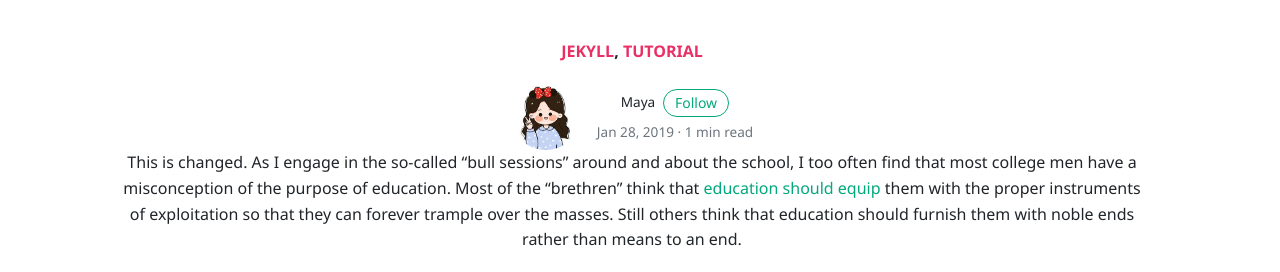
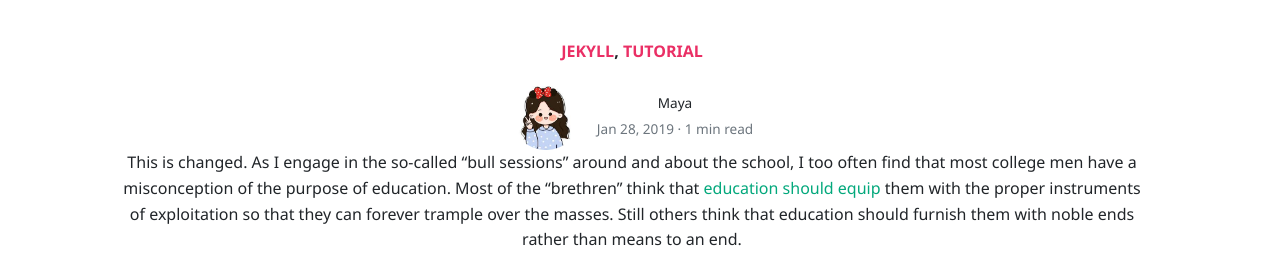
Before and after one commit to ikheinaaa/tess, a Jekyll site: the page built from _posts/2019-01-28-we-all-wait-for-summer.md, in a window 1280 px wide and 900 px high, scrolled down 691 px. Shown: the part 167-439 px from the top of the window. Built offline with Jekyll 4.4.1, drawn with Linux system fonts in a browser that asks for light colours; nearby versions of some CDN libraries; comment, search, counter and statistics services are not loaded.

Commit message:
Update post.html

```diff
--- a/_layouts/post.html
+++ b/_layouts/post.html
@@ -3,11 +3,14 @@ layout: default
 ---
 {% assign author = site.authors[page.author] %}
 <div class="container">
+  <!-- Jumbotron -->
   <div class="jumbotron jumbotron-fluid mb-3 pl-0 pt-0 pb-0 bg-white position-relative">
     <div class="h-100 tofront text-center">
       {% if page.image %}
         <div class="mb-4">
-            <img class="rounded img-fluid auto-resize" src="{% if page.image contains "://" %}{{ page.image }}{% else %}{{ site.baseurl }}/{{ page.image }}{% endif %}" alt="{{ page.title }}">
+          <img class="rounded img-fluid auto-resize"
+               src="{% if page.image contains '://' %}{{ page.image }}{% else %}{{ site.baseurl }}/{{ page.image }}{% endif %}"
+               alt="{{ page.title }}">
         </div>
       {% endif %}
       <h1 class="display-4 mb-4 article-headline">{{ page.title }}</h1>
@@ -23,7 +26,11 @@ layout: default
           {% if author.avatar %}
             <img class="rounded-circle" src="{{site.baseurl}}/{{author.avatar}}" alt="{{author.name}}" width="70"/>
           {% endif %}
-                <small class="ml-3"> {{ author.name }} <span><a target="_blank" href="{{ author.twitter }}" class="btn btn-outline-success btn-sm btn-round ml-1">Follow</a></span>
+          <small class="ml-3">
+            {{ author.name }}
+            {% if author.twitter %}
+              <span><a target="_blank" href="{{ author.twitter }}" class="btn btn-outline-success btn-sm btn-round ml-1">Follow</a></span>
+            {% endif %}
             <span class="text-muted d-block mt-1">{{ page.date | date: '%b %d, %Y' }} · {% include meta-read-time.html %}</span>
           </small>
         </div>
@@ -32,17 +39,12 @@ layout: default
     </div>
   </div>
 
-
+  <!-- Share Section -->
   <div class="container-lg pt-4 pb-4">
     <div class="row justify-content-center">
-
-
-        <!-- Share -->
       <div class="col-lg-2 pr-4 mb-4 col-md-12">
         <div class="sticky-top sticky-top-offset text-center">
-				<div class="text-muted">
-					Share this
-				</div>
+          <div class="text-muted">Share this</div>
           <div class="share d-inline-block">
             <!-- AddToAny BEGIN -->
             <div class="a2a_kit a2a_kit_size_32 a2a_default_style">
@@ -56,10 +58,8 @@ layout: default
         </div>
       </div>
 
-
+      <!-- Article Content -->
       <div class="col-md-12 col-lg-8">
-
-            <!-- Article -->
         {% include adsens.html %}
         <article class="article-post">
           {{ content }}
@@ -83,23 +83,16 @@ layout: default
                 Get the latest news right in your inbox. We never spam!
               </div>
               <div class="col-md-6">
-						<div class="row">
                 <form action="{{site.mailchimp-list}}" method="post" name="mc-embedded-subscribe-form" class="wj-contact-form validate w-100" target="_blank" novalidate>
                   <div class="mc-field-group">
-
                     <input type="email" placeholder="Enter e-mail address" name="EMAIL" class="required email form-control w-100" id="mce-EMAIL" autocomplete="on" required>
-
-
                     <button type="submit" value="Subscribe" name="subscribe" class="heart btn btn-success btn-block w-100 mt-2">Subscribe</button>
-
                   </div>
                 </form>
               </div>
             </div>
           </div>
-			</div>
         {% endif %}
-
 
         <!-- Author Box -->
         {% if page.author %}
@@ -110,7 +103,11 @@ layout: default
               {% endif %}
             </div>
             <div class="col-md-10">
-                        <h5 class="font-weight-bold">Written by {{ author.name }} {% if author.twitter %}<span><a target="_blank" href="{{ author.twitter }}" class="btn btn-outline-success btn-sm btn-round ml-2">Follow</a></span>{% endif %}</h5>
+              <h5 class="font-weight-bold">Written by {{ author.name }}
+                {% if author.twitter %}
+                  <span><a target="_blank" href="{{ author.twitter }}" class="btn btn-outline-success btn-sm btn-round ml-2">Follow</a></span>
+                {% endif %}
+              </h5>
               {{ author.bio }}
             </div>
           </div>
@@ -120,28 +117,35 @@ layout: default
         {% if page.comments != false %}
           {% include comments.html %}
         {% endif %}
-
       </div>
-
-
     </div>
   </div>
 
-
-<!-- Aletbar Prev/Next -->
+  <!-- Alertbar Prev/Next -->
   <div class="alertbar">
     <div class="container">
       <div class="row prevnextlinks small font-weight-bold">
         {% if page.previous.url %}
           <div class="col-md-6 rightborder pl-0">
-                <a class="text-dark" href="{{ site.baseurl }}{{ page.previous.url }}">{% if page.previous.image %} <img height="30px" class="mr-1" src="{{site.baseurl}}/{{page.previous.image}}"> {% endif %} {{page.previous.title}}</a>
+            <a class="text-dark" href="{{ site.baseurl }}{{ page.previous.url }}">
+              {% if page.previous.image %}
+                <img height="30px" class="mr-1" src="{{site.baseurl}}/{{page.previous.image}}">
+              {% endif %}
+              {{page.previous.title}}
+            </a>
           </div>
         {% endif %}
         {% if page.next.url %}
           <div class="col-md-6 text-right pr-0">
-                <a class="text-dark" href="{{ site.baseurl }}{{ page.next.url }}"> {{page.next.title}} {% if page.next.image %} <img height="30px" class="ml-1" src="{{site.baseurl}}/{{page.next.image}}"> {% endif %}</a>
+            <a class="text-dark" href="{{ site.baseurl }}{{ page.next.url }}">
+              {{page.next.title}}
+              {% if page.next.image %}
+                <img height="30px" class="ml-1" src="{{site.baseurl}}/{{page.next.image}}">
+              {% endif %}
+            </a>
           </div>
         {% endif %}
       </div>
     </div>
   </div>
+</div>
```
Lines whose indentation alone changed are shown as unchanged.
